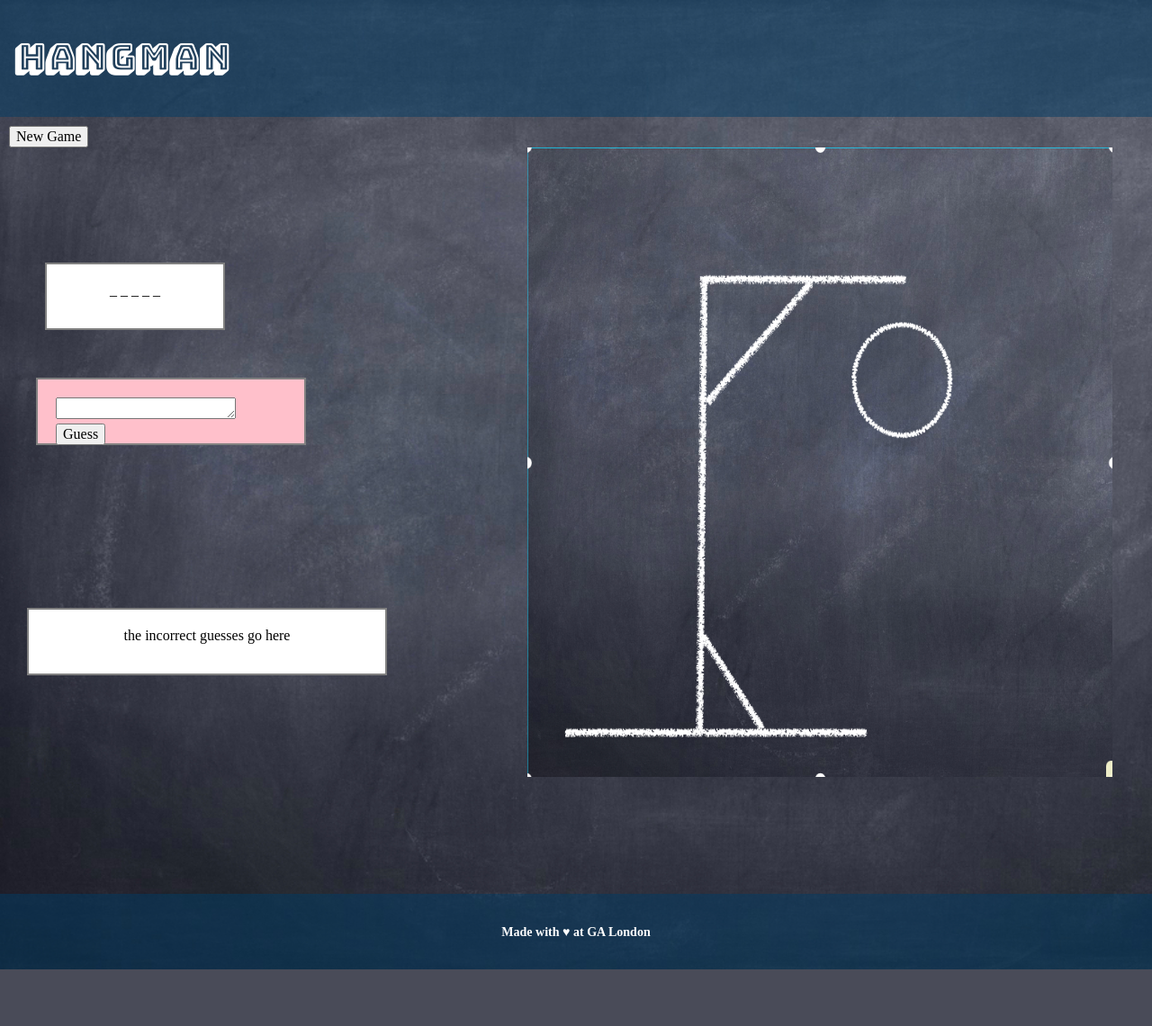
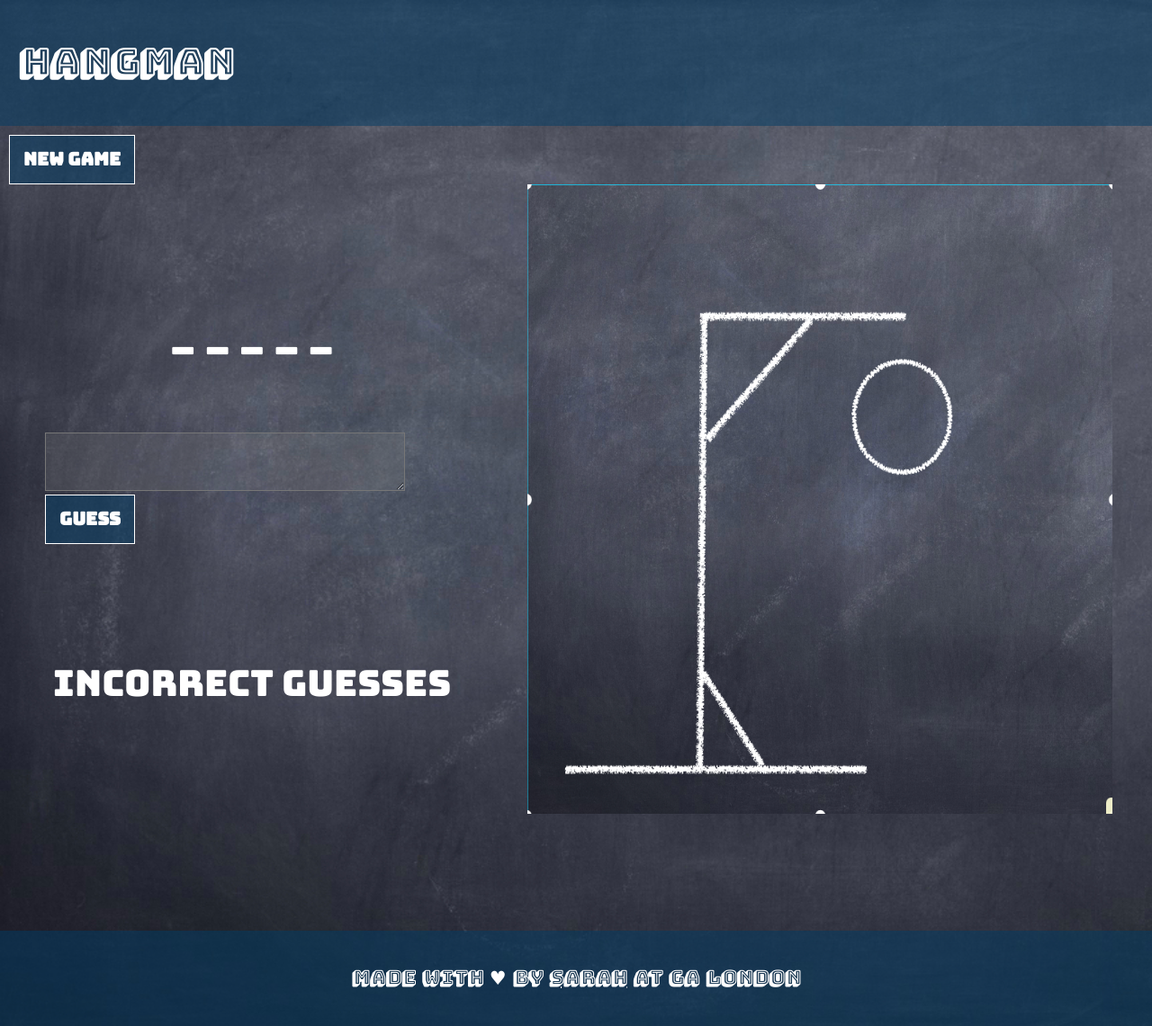
Before and after one commit to sarahlikeshiny/project-1, a PHP site: page / in a window 1280 px wide. Shown: the whole page at 90% size. Before the commit the page ends 1078 px from the top, so only its background shows below. Run offline with PHP 8.4, Linux system fonts and the light colour scheme; some libraries are stand-ins or nearby versions; some web fonts are replaced.

Commit message:
updated styling'

```diff
--- a/css/style.css
+++ b/css/style.css
@@ -25,7 +25,7 @@ header {
     margin-top: 0px;
     background-color: rgba(0, 61, 102, 0.5);
     /*make this a gradient*/
-    padding: 15px;
+    padding: 20px;
     /*font-size: 12px;
     color: #fff;
     text-align :center;*/
@@ -61,37 +61,57 @@ img {
 }
 
 
-
-
 p {
   position:absolute;
   margin-top: 10%;
-  margin-left: 40px;
-  border: 2px solid grey;
+  margin-left: 20px;
+  /*border: 2px solid grey;*/
   padding:20px;
-  background-color: white;
-  width:200px;
-  height: 75px;
+  width:500px;
+  height: 100px;
+  font-family: 'Bungee', cursive;
   text-align: center;
+  font-size:40px;
+  color:white;
 }
 .incorrect {
   margin-top:40%;
   margin-left:20px;
-  width:400px;
+  width:500px;
 }
 
 form {
   position:absolute;
-  background:pink;
   margin-top: 20%;
-  margin-left: 30px;
-  width:300px;
+  margin-left: 20px;
+  width:500px;
   height:75px;
-  border:2px solid grey;
+  /*border:2px solid grey;*/
   padding:20px
 }
 textarea {
-  width: 200px;
+  width: 400px;
+  padding:20px;
+  background-color: rgba(128,128,128,0.2);
+  color:white;
+  font-family: 'Bungee', cursive;
+  font-size: 20px;
+}
+textarea:hover {
+  background-color: rgba(128, 0, 42,0.5);
+}
+button {
+  padding:15px;
+  background-color: rgba(0, 61, 102, 0.5);
+  border: 1px solid white;
+  color:white;
+  text-decoration:none;
+  font-family: 'Bungee', cursive;
+  font-size: 20px;
+  font-weight: bold;
+}
+button:hover {
+  background-color: rgb(128, 0, 42);
 }
 
 footer {
@@ -99,9 +119,13 @@ footer {
   margin-top: 820px;
   background-color: rgba(0, 61, 102, 0.5);
   padding: 20px;
-  font-size: 12px;
+  font-size: 18px;
+  font-family: 'Bungee Shade', cursive;
   color: #fff;
   text-align :center;
+}
+a {
+  color: #fff;
 }
 h2 {
   font-size: 15px;
--- a/index.html
+++ b/index.html
@@ -7,7 +7,7 @@
     href="https://cdnjs.cloudflare.com/ajax/libs/normalize/5.0.0/normalize.min.css">
     <link href="https://fonts.googleapis.com/css?family=Rubik" rel="stylesheet">
     <link href="https://fonts.googleapis.com/css?family=Fredericka+the+Great" rel="stylesheet">
-    <link href="https://fonts.googleapis.com/css?family=Bungee+Shade" rel="stylesheet">
+    <link href="https://fonts.googleapis.com/css?family=Bungee|Bungee+Shade" rel="stylesheet">
     <link rel="stylesheet" href="css/style.css">
     <script src="http://ajax.googleapis.com/ajax/libs/jquery/1.11.1/jquery.min.js"></script>
     <script src="js/app.js" charset="utf-8"></script>
@@ -24,7 +24,7 @@
           <textarea name="userInput" rows="1" cols="5"></textarea>
           <button type="button" name="guess" id = "guess">Guess</button>
         </form>
-          <p class="incorrect">the incorrect guesses go here</p>
+          <p class="incorrect">Incorrect Guesses</p>
           <p class="word"> the word goes here</p>
       </form>
 
@@ -34,7 +34,7 @@
     </div>
   </main>
   <footer>
-  <h3>Made with &hearts; at GA London </h3>
+  <h3>Made with &hearts; by <a href="#">Sarah</a> at GA London </h3>
   </footer>
 </body>
 
--- a/js/app.js
+++ b/js/app.js
@@ -63,7 +63,6 @@ $(() => {
 
     // if user letter matches any of the currentword letters, push to index array, then make correctChars equal the userLetter
 
-
     for(var i=0; i<correctChars.length;i++) {
       if (currentWord[i] === userLetter) {
         indices.push(i);
@@ -81,7 +80,7 @@ $(() => {
           // incorrectCharsSpace = incorrectChars.join(' ');
       $incorrectGuess.text(incorrectChars);
     }
-
+//add loop over the array, as length changes, change image
 
 
 
```
